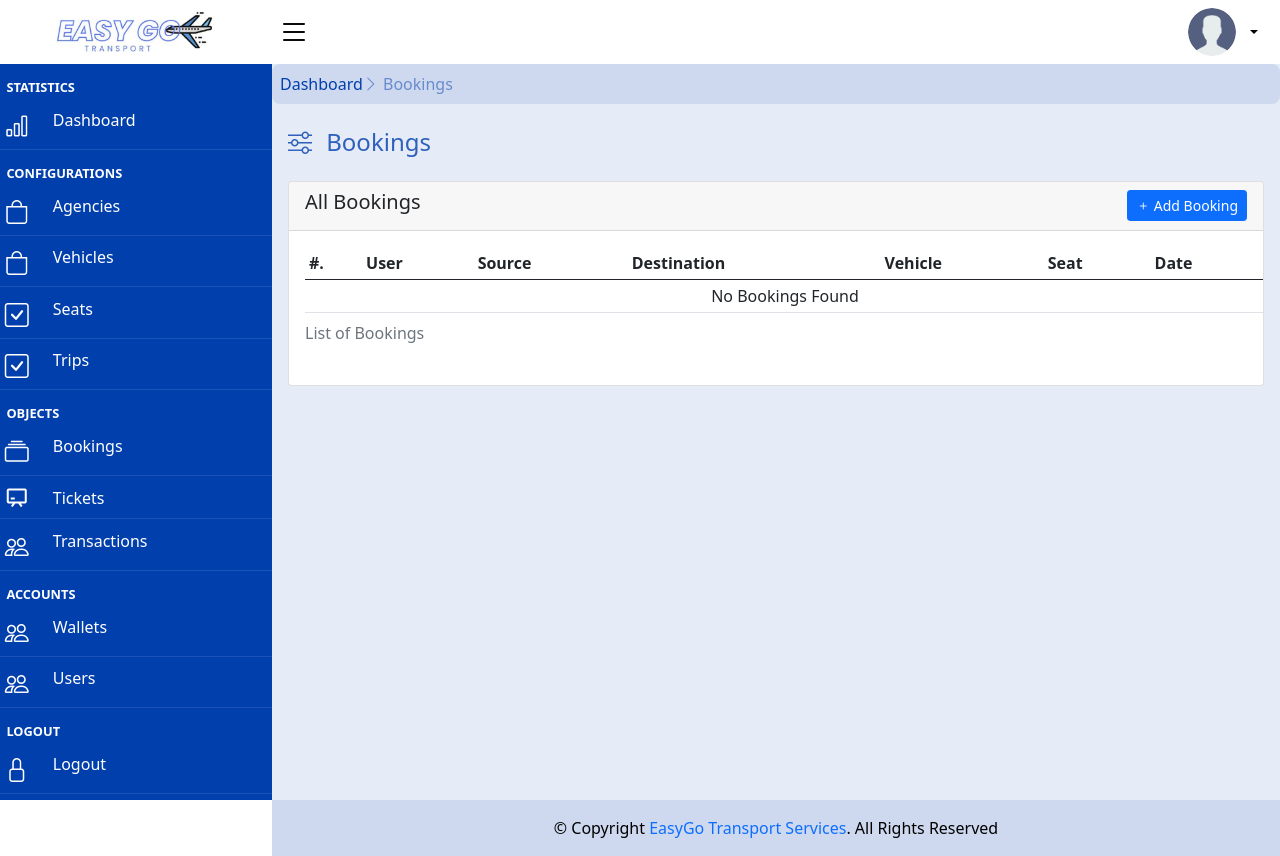
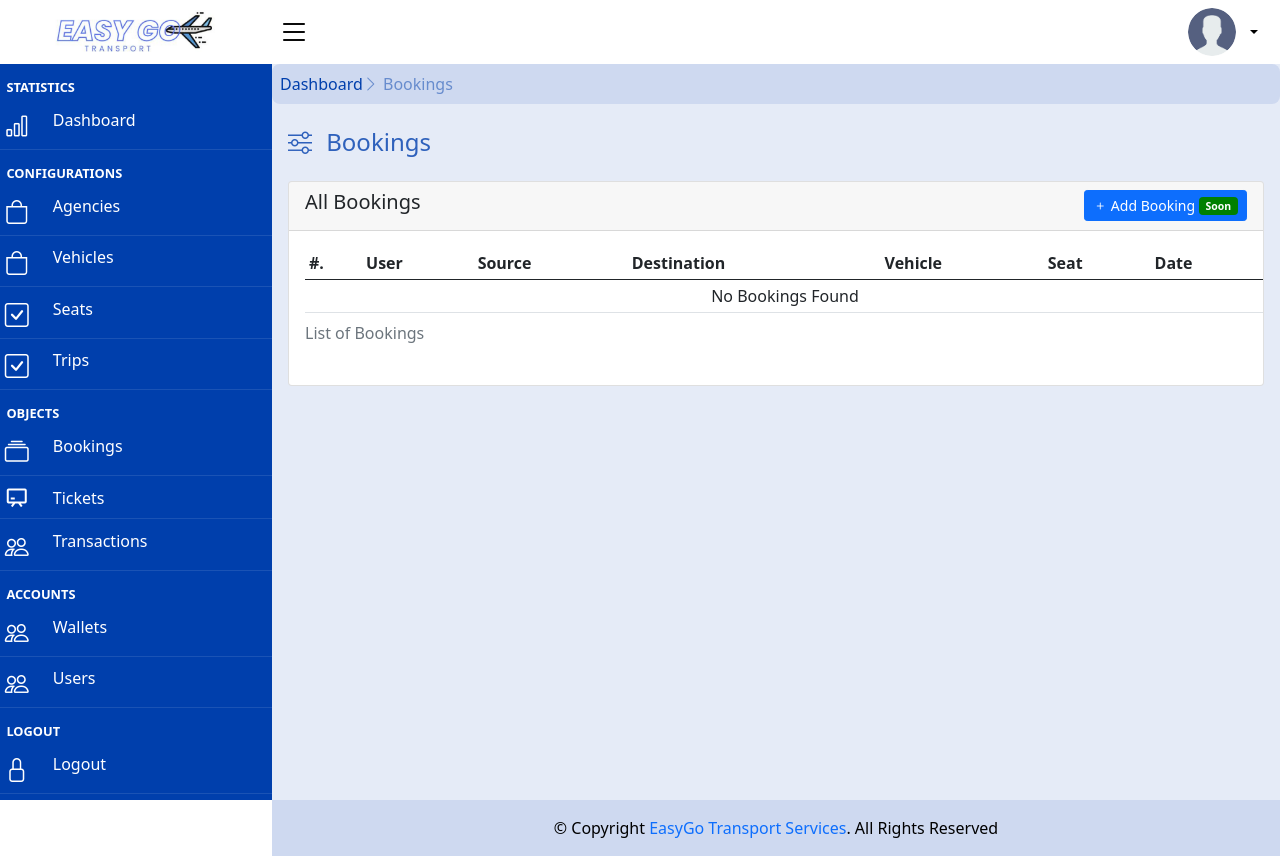
Before and after one commit to DevPrinceK/flight, a Django app: template core/backend/templates/backend/lists/bookings.html in a window 1280 px wide. Run offline with Django 4.2, Linux system fonts and the light colour scheme; the template is opened without the code that fills it, so the values that code supplies are empty; some libraries are stand-ins or nearby versions.

Commit message:
Update bookings.html

```diff
--- a/core/backend/templates/backend/lists/bookings.html
+++ b/core/backend/templates/backend/lists/bookings.html
@@ -20,7 +20,7 @@
                     <h5 class="card-title"><span>All Bookings</span></h5>
                     <div class="actions">
                         <a href="" class="btn btn-sm btn-primary text-white"><i class="bi bi-plus"></i> Add
-                            Booking</a>
+                            Booking <span class="badge" style="background-color: green;">Soon</span></a>
                     </div>
                 </div>
                 <div class="card-body">
```
